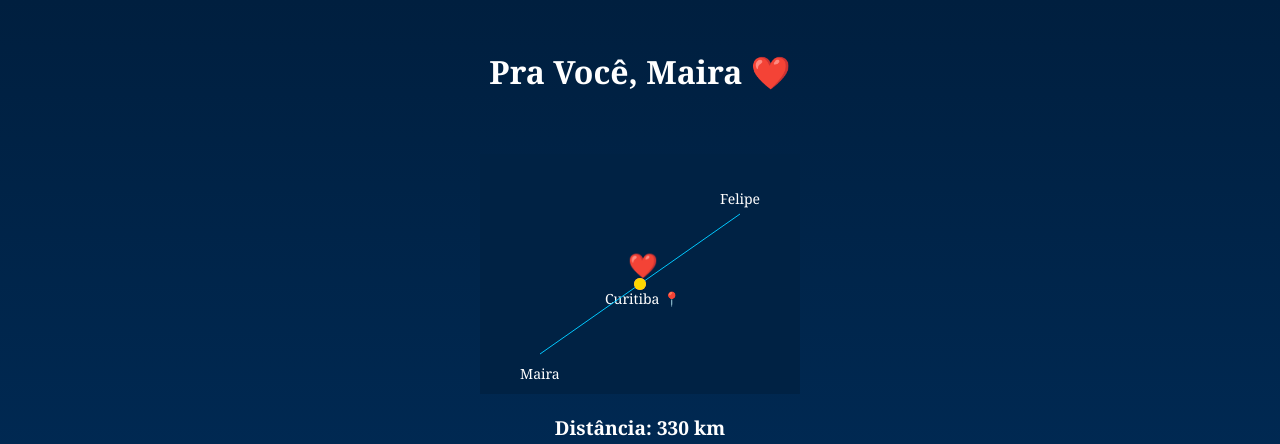
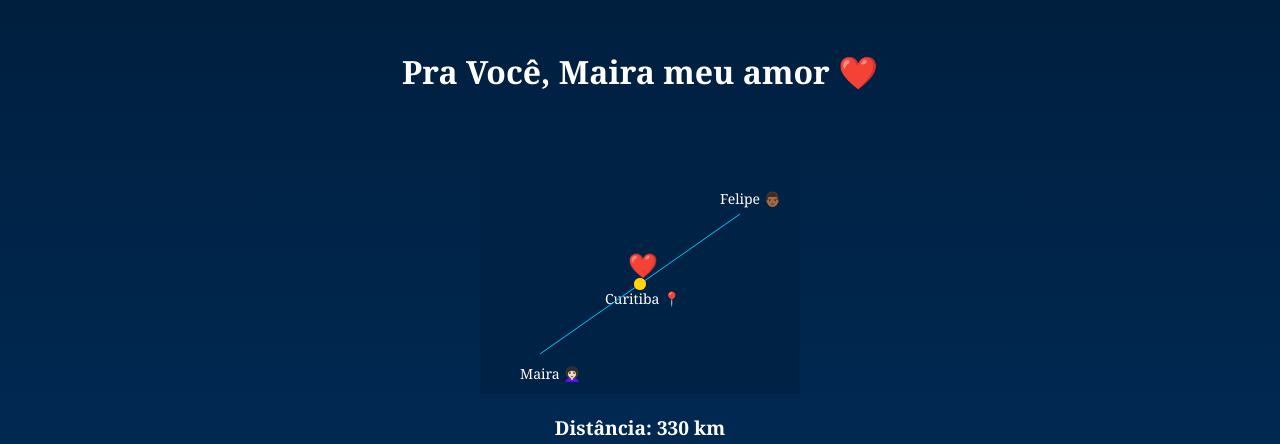
Before and after one commit to felipev0911/felipev0911.github.io, a plain HTML site: page index.html in a window 1280 px wide. Shown: the top 444 px of the page. Drawn offline with Linux system fonts and the light colour scheme.

Commit message:
Update index.html

```diff
--- a/index.html
+++ b/index.html
@@ -54,7 +54,7 @@
 </head>
 <body>
 
-  <h1>Pra Você, Maira ❤️</h1>
+  <h1>Pra Você, Maira meu amor ❤️</h1>
 
   <canvas id="mapCanvas" width="320" height="240"></canvas>
 
@@ -85,8 +85,8 @@
 
       ctx.fillStyle = "#fff";
       ctx.font = "14px Georgia";
-      ctx.fillText("Maira", pinYou.x - 20, pinYou.y + 25);
-      ctx.fillText("Felipe", pinMaira.x - 20, pinMaira.y - 10);
+      ctx.fillText("Maira 👩🏻‍🦱", pinYou.x - 20, pinYou.y + 25);
+      ctx.fillText("Felipe 👨🏾", pinMaira.x - 20, pinMaira.y - 10);
       ctx.fillText("Curitiba 📍", destination.x - 35, destination.y + 20);
 
       ctx.strokeStyle = "#00c8ff";
```
